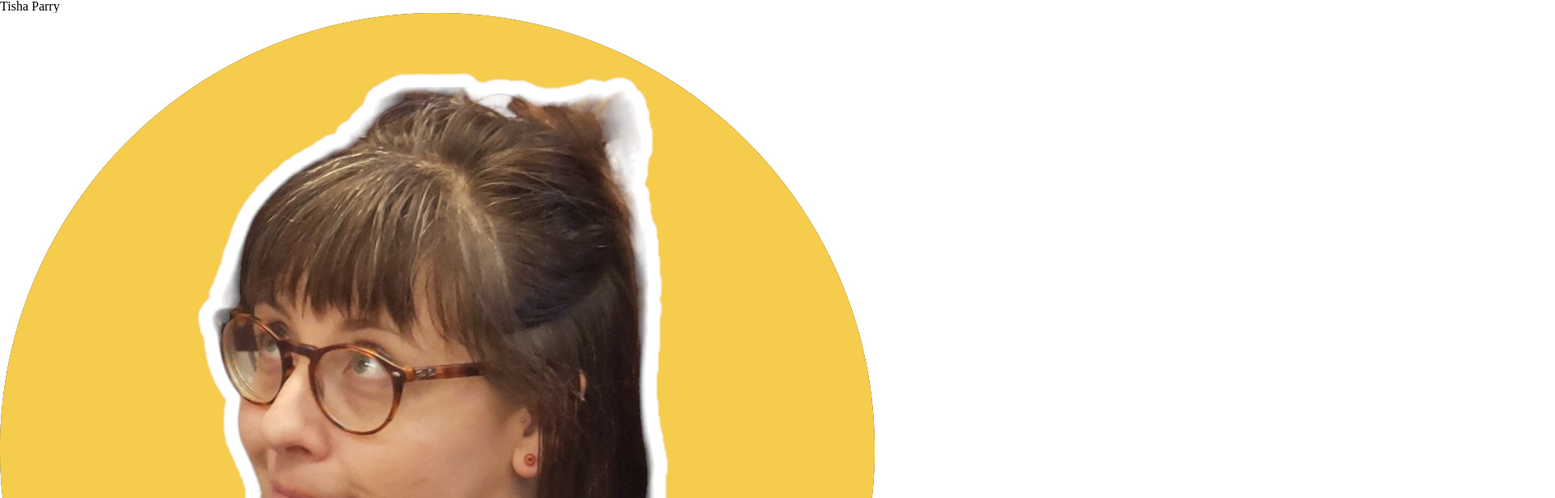
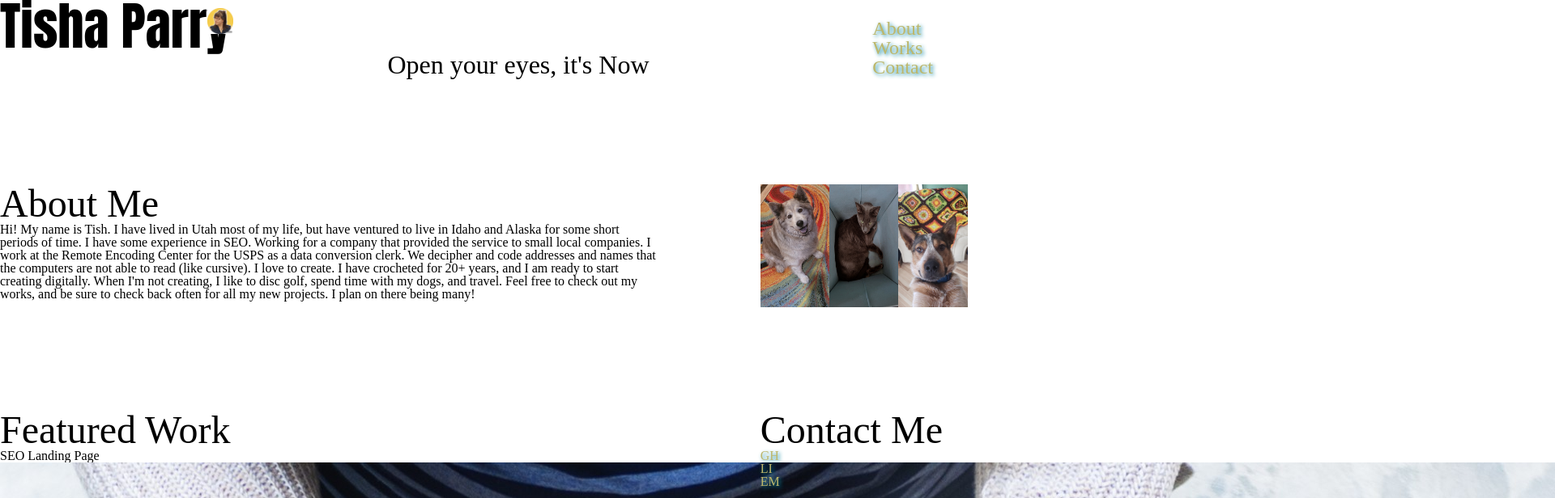
Before and after one commit to ThisTish/Tish_portfolio, a plain HTML site: page index.html in a window 1280 px wide. Shown: the top 616 px of the page at 81% size, 1920 px wide, since content can reach past the window. Drawn offline with Linux system fonts and the light colour scheme.

Commit message:
header and about me section positioned

```diff
--- a/assets/css/style.css
+++ b/assets/css/style.css
@@ -1,31 +1,93 @@
 
 .wrapper {
+	/* background-image:url(/assets/images/background3.jpg);
+	background-size: 100%;
+	background-position: top;
+	background-repeat: no-repeat; */
+	/* notworking */
 	display: grid;
 	grid-template-columns: repeat(3, 1fr);
-	gap: 10px;
+	gap: 8rem;
 	grid-auto-rows: minmax(100px, auto);
   }
-  .one {
-	grid-column: 1 / 3;
+  .header {
+	grid-column: 1 / 4;
 	grid-row: 1;
+	position: relative;
   }
-  .two {
-	grid-column: 2 / 4;
-	grid-row: 1 / 3;
+  /* .nav {
+	grid-column: 3 / 4;
+	grid-row: 1
+  } */
+  .aboutme {
+	grid-column: 1/3;
+	grid-row: 2;
   }
-  .three {
-	grid-column: 1;
-	grid-row: 2 / 5;
+  .pets {
+	display: flex;
+	width: 25%;
+	grid-column: 3/4;
+	grid-row: 2;
   }
-  .four {
-	grid-column: 3;
+.pets img {
+	max-width:100%;
+	height: auto;
+}
+
+  .works {
+	grid-column: 1/3;
+	grid-row: 3/4;
+  }
+  .contact {
+	grid-column: 3/4;
 	grid-row: 3;
   }
-  .five {
-	grid-column: 2;
+
+  .footer {
+	grid-column: 1 /3;
 	grid-row: 4;
-  }
-  .six {
-	grid-column: 3;
-	grid-row: 4;
-  }
+}
+
+
+/* secondary classes in order of appearence */
+
+/* name */
+ h1{
+	font-size: 4rem;
+	font-family: Impact, Haettenschweiler, 'Arial Narrow Bold', sans-serif;
+}
+/* pic of me */
+.header img {
+	width: 2rem;
+	height: auto;
+	position: absolute;
+	left: 20%;
+	top: 10%;
+}
+/* open eyes */
+.header p{
+	font-size: 2rem;
+	text-align: center;
+}
+
+nav{
+	position: absolute;
+	right: 10%;
+	bottom: 5%;
+	font-size: 1.5rem;
+}
+
+a{
+	text-shadow: 2px 2px 5px #00829d;
+	transition: transform .3s ease;
+	color: darkkhaki;
+}
+
+h2{
+	font-size: 3rem;
+}
+
+
+
+/* headers font*/
+font-family: Verdana,Geneva,sans-serif;
--- a/index.html
+++ b/index.html
@@ -10,10 +10,13 @@
     <link rel="stylesheet" href="assets/css/style.css">
 
 </head>
-<body>
-    <header class="one">
+<body class="wrapper">
+
+
+    <header class="header">
         <h1>Tisha Parry</h1>
-		<img src="/assets/images/me-Photoroom.png">
+		<img src="assets\images\me-Photoroom.png">
+		<p>Open your eyes, it's Now</p>
 		<nav>
 			<ul>
 				<li><a href="#aboutme">About</a></li>
@@ -21,20 +24,21 @@
 				<li><a href="#contactme">Contact</a></li>
 			</ul>
 		</nav>
-		<p>Open your eyes, it's Now</p>
 	</header>
 
-    <main >
 
-        <section>
+    <section class="aboutme">
         <h2>About Me</h2>
 		<p>Hi! My name is Tish. I have lived in Utah most of my life, but have ventured to live in Idaho and Alaska for some short periods of time. I have some experience in SEO. Working for a company that provided the service to small local companies. I work at the Remote Encoding Center for the USPS as a data conversion clerk. 	We decipher and code addresses and names that the computers are not able to read (like cursive). I love to create. I have crocheted for 20+ years, and I am ready to start creating digitally. When I'm not creating, I like to disc golf, spend time with my dogs, and travel. Feel free to check out my works, and be sure to check back often for all my new projects. I plan on there being many!</p>
+	</section>
+
+	<ul class="pets">
 				<img src="assets/images/Fibonacci.jpg">
 				<img src="assets/images/Steven.jpg">
 				<img src="assets/images/Max.jpg">
-        </section>
+	</ul>
 
-        <section>
+    <section class="works">
             <h2>Featured Work</h2>
 			<article>
 				<h3>SEO Landing Page</h3>
@@ -61,7 +65,7 @@
 			</article>
         </section>
 
-        <section>
+        <section class="contact">
             <h2>Contact Me</h2>
 			<ul>
 				<li><a href="https://github.com/tishthegoat">GH</a></li>
@@ -70,9 +74,7 @@
 			</ul>
         </section>
 
-    </main>
-
-    <footer>
+    <    <footer class="footer">
         <p>&copy; 2024 Tish's Portfolio. All rights reserved.</p>
     </footer>
 
```
Also changed, not shown: assets/images/background3.jpg (added). Lines whose indentation alone changed are shown as unchanged.
